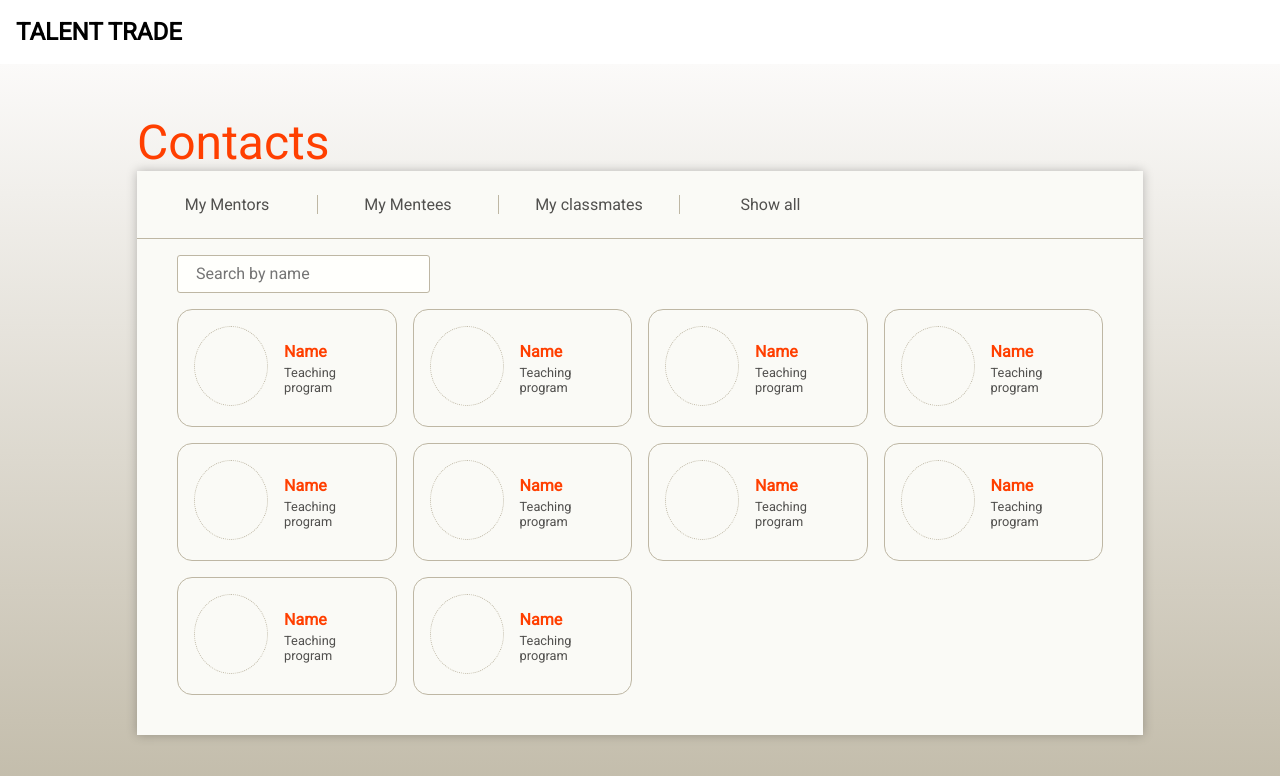
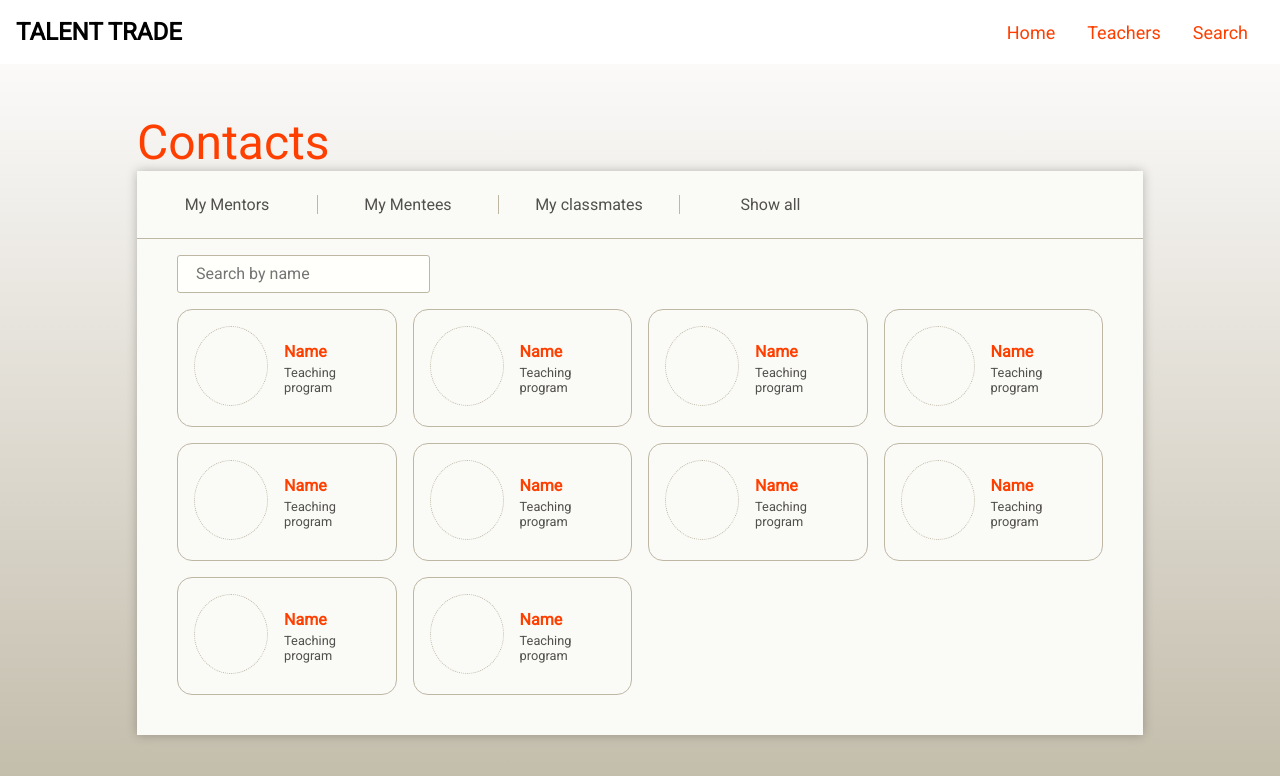
Before and after one commit to chingu-voyages/v8-geckos-team-05, a React (Create React App) app in the folder skill-trade-client/: page /contacts in a window 1280 px wide. Shown: the top 776 px of the page. Built offline with nearby package versions, Linux system fonts and the light colour scheme.

Commit message:
fixed responsiveness

```diff
--- a/skill-trade-client/src/components/Navbar/navBar.js
+++ b/skill-trade-client/src/components/Navbar/navBar.js
@@ -14,16 +14,16 @@ class NavBar extends Component {
     return (
       <>
         <nav className="navbar">
-          <Link to="/home" className="navbar__banner" href="#">
+          <a className="navbar__banner" href="#">
             TALENT TRADE
-          </Link>
-          <Switch>
+          </a>
           <div className="navbar__collapse--btn">
             <span>
               <i class="fas fa-bars" />
             </span>
           </div>
           <div className="navbar__collapse--items show">
+            <Switch>
               <ul className="listedItems">
                 <li className="listedItems__item">
                   <Link to="/home" className="listedItems__item__link" href="#">
@@ -48,7 +48,6 @@ class NavBar extends Component {
               <button className="navbar__btn-logout" type="submit">
                 Log Out
               </button>
-            </div>
               <Route path="/home" exact={true} component={Homepage} />
               <Route
                 path="/teacherSearch"
@@ -56,6 +55,7 @@ class NavBar extends Component {
                 component={teacherSearch}
               />
             </Switch>
+          </div>
         </nav>
       </>
     );
--- a/skill-trade-client/src/index.css
+++ b/skill-trade-client/src/index.css
@@ -162,6 +162,8 @@
       cursor: pointer; }
   .navbar__collapse--btn {
     display: none; }
+  .navbar__collapse--items {
+    display: inline; }
 
 .listedItems {
   margin: 0;
--- a/skill-trade-client/src/sass/components/_navBar.scss
+++ b/skill-trade-client/src/sass/components/_navBar.scss
@@ -36,6 +36,9 @@
   &__collapse--btn {
     display: none;
   }
+  &__collapse--items {
+    display: inline;
+  }
 }
 
 .listedItems {
```
Lines whose indentation alone changed are shown as unchanged.
